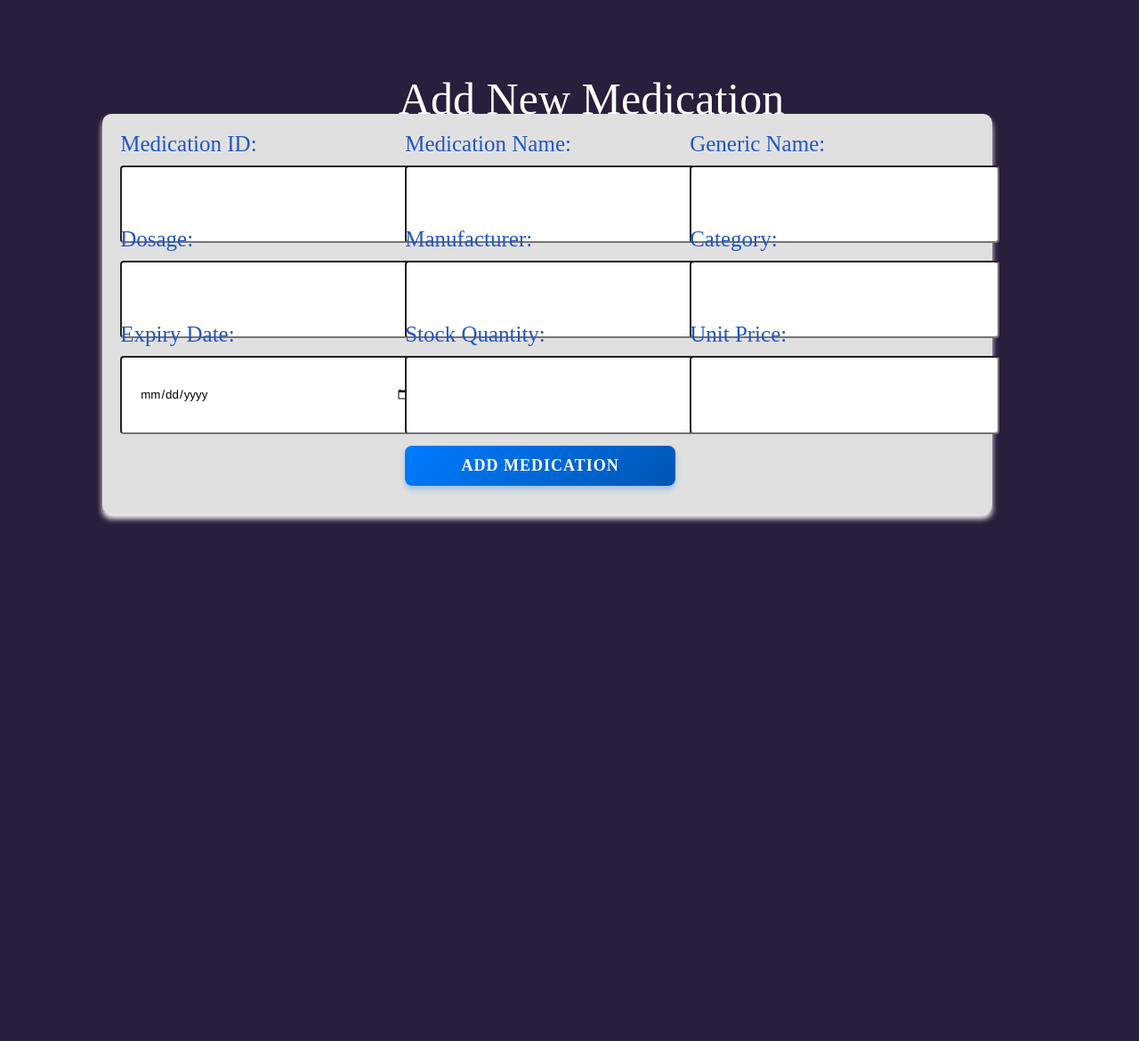
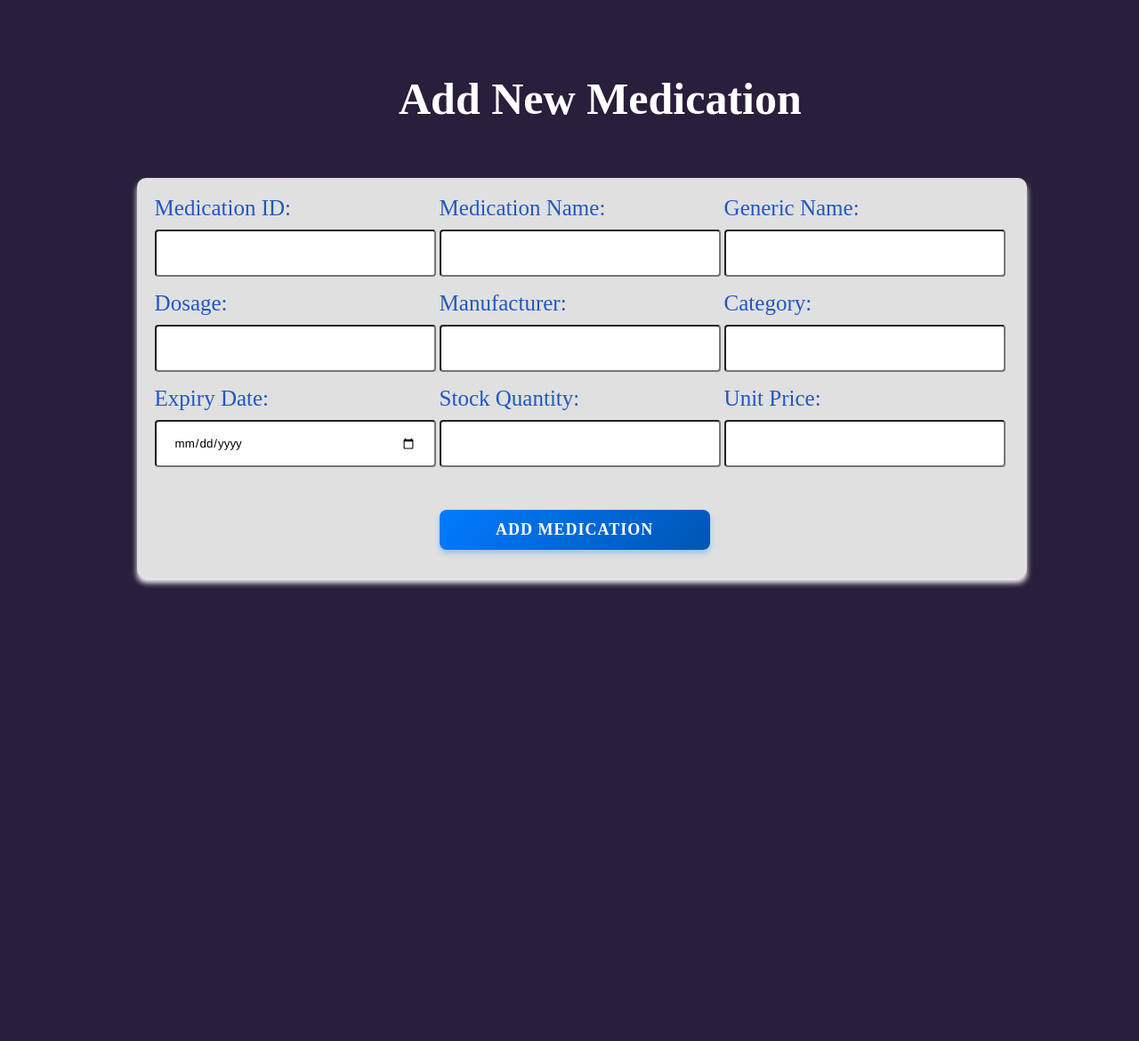
Before and after one commit to Darkbeast747474/Pharmacy_Web_App, a PHP site: page /add_medications.php in a window 1280 px wide. Shown: the whole page at 89% size. Before the commit the page ends 588 px from the top, so only its background shows below. Run offline with PHP 8.4, Linux system fonts and the light colour scheme; the visitor is signed in with stand-in values (Sample User, id 1); some web fonts are replaced.

Commit message:
minor adjustments in designing

```diff
--- a/static/Interface.css
+++ b/static/Interface.css
@@ -113,6 +113,7 @@ nav h1 {
 }
 
 .logout button {
+    margin-top: 20px;
     background: linear-gradient(135deg, #ff5733, #c70039);
     color: white;
     font-size: 16px;
--- a/static/invoice.css
+++ b/static/invoice.css
@@ -5,7 +5,6 @@ body {
     margin: 0;
     padding: 0;
     background-color: #291e3b;
-    background-color: #f4f4f9;
     color: #333;
     display: flex;
     justify-content: center;
--- a/static/med.css
+++ b/static/med.css
@@ -15,7 +15,7 @@ body {
 
 h2 {
     font-family: "Smooch Sans", serif;
-    font-weight: 500;
+    font-weight: bolder;
     font-style: normal;
     font-size: 5rem;
     position: relative;
@@ -24,8 +24,8 @@ h2 {
 
 .container {
     position: absolute;
-    top: 16%;
-    left: 9%;
+    top: 25%;
+    left: 12%;
     display: grid;
     grid-template-rows: repeat(2, 1fr);
     gap: 70px;
@@ -52,8 +52,8 @@ th {
 }
 
 input {
-    width: 95%;
-    height: 40%;
+    width: 85%;
+    height: 8%;
     margin-right: 30px;
     border-radius: 4px;
     font-weight: 400;
```
Also changed, not shown: static/login.css (+7 -6 lines).
